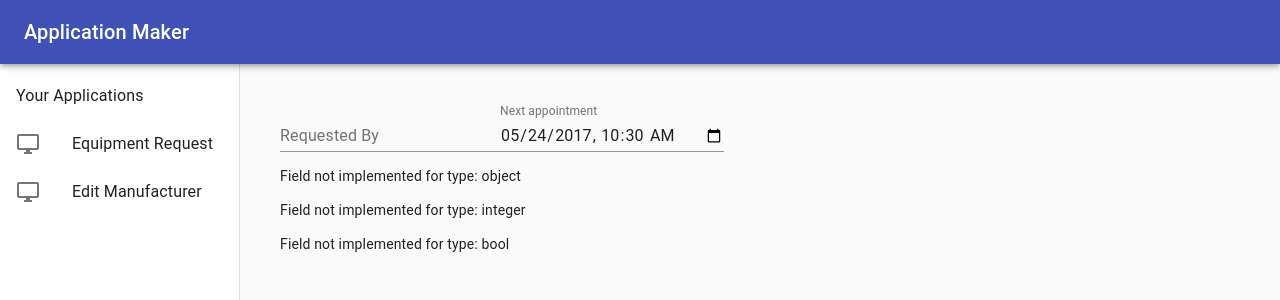
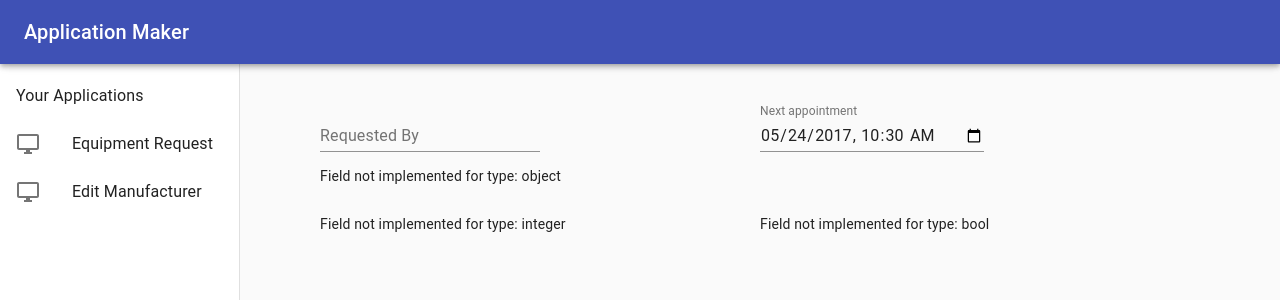
Before and after one commit to chrismendes/test-jsonforms, a React (Create React App) app: page /apps/equipment-request in a window 1280 px wide. Shown: the top 300 px of the page. Built offline with nearby package versions, Linux system fonts and the light colour scheme.

Commit message:
Implemented basic layout recognition

```diff
--- a/src/App.js
+++ b/src/App.js
@@ -8,7 +8,7 @@ import userData from './appmaker/services/userData';
 
 import AppBar from './appmaker/components/common/AppBar';
 import SideMenu from './appmaker/components/common/SideMenu';
-import ClientAppContainer from './appmaker/components/ClientAppContainer';
+import ClientAppContainer from './appmaker/components/common/ClientAppContainer';
 import MaterialToolbar from '@material-ui/core/Toolbar';
 import { css, jsx } from '@emotion/core';
 
@@ -19,15 +19,14 @@ function App() {
 
   return (
     <Router>
-      <div css={css`
-        display: flex;
-      `}>
+      <div css={css`display: flex;`}>
 
         <AppBar />
         <SideMenu />
-        <main css={css`padding: 40px;`}>
 
+        <ClientAppContainer>
           <MaterialToolbar />
+
           <Switch>
             <Route
               key="0"
@@ -36,6 +35,7 @@ function App() {
             >
               <h2>Select an Application</h2>
             </Route>
+
             {clientApps.map((app, i) => (
               <Route
                 key={i+1}
@@ -47,7 +47,7 @@ function App() {
             ))}
           </Switch>
 
-        </main>
+        </ClientAppContainer>
       </div>
     </Router>
   );
--- /dev/null
+++ b/src/appmaker/components/common/ClientAppContainer/ClientAppContainer.js
@@ -0,0 +1,16 @@
+/** @jsx jsx */
+import React from 'react';
+import { css, jsx } from '@emotion/core';
+import { PinDropSharp } from '@material-ui/icons';
+
+const ClientAppContainer = (props) => {
+
+  return (
+    <main css={css`padding: 40px 80px; width: 100%;`}>
+      {props.children}
+    </main>
+  );
+
+};
+
+export default ClientAppContainer;
--- /dev/null
+++ b/src/appmaker/components/common/ClientAppContainer/index.js
@@ -0,0 +1,2 @@
+import ClientAppContainer from './ClientAppContainer';
+export default ClientAppContainer;
--- a/src/appmaker/factories/AppFactory/AppFactory.js
+++ b/src/appmaker/factories/AppFactory/AppFactory.js
@@ -1,22 +1,63 @@
+/** @jsx jsx */
 import React from 'react';
 import FieldFactory from '../FieldFactory';
+import LayoutFactory from '../LayoutFactory';
+import { css, jsx } from '@emotion/core';
 
 const AppFactory = (props) => {
 
   const config = props.config;
+  const layouts = props.config.layout;
   const routePrefix = '/app/';
 
   if(!config) {
     return false;
   }
 
+  /**
+   * Fetch column/row position for given field
+   *
+   * @param {string} fieldName Name of field
+   * @returns {object} Column/row position
+   */
+  const getLayoutConfig = (fieldName) => {
+    if(!fieldName) {
+      return false;
+    }
+    for(const layout of layouts) {
+      if(layout.field === fieldName) {
+        return {
+          column: (layout.position.column + 1),
+          row: (layout.position.row + 1)
+        };
+      }
+    }
+    return null;
+  };
+
+  /**
+   * Generate fields with layout positioning based on given config data
+   *
+   * @param {object} fieldConfig Field config/definition object
+   */
   const generateFields = (fieldConfig) => {
     return (
-      <React.Fragment>
+      <div css={css`
+        display: grid;
+        grid-template-columns: 50% 50%;
+      `}>
+
         {fieldConfig.map(function(field, i) {
-          return <FieldFactory type={field.type} label={field.name} key={i} />
+          const layout = getLayoutConfig(field.name);
+
+          return ((layout) ?
+            <LayoutFactory col={layout.column} row={layout.row} key={i}>
+              <FieldFactory type={field.type} label={field.name} key={i} />
+            </LayoutFactory>
+          : '');
         })}
-      </React.Fragment>
+
+      </div>
     );
   };
 
--- /dev/null
+++ b/src/appmaker/factories/LayoutFactory/LayoutFactory.js
@@ -0,0 +1,23 @@
+/** @jsx jsx */
+import React from 'react';
+import { css, jsx } from '@emotion/core';
+
+const LayoutFactory = (props) => {
+
+  const columnPosition = props.col;
+  const rowPosition = props.row;
+
+  return (
+    <div css={css`
+      grid-column-start: ${columnPosition};
+      grid-column-end: ${columnPosition};
+      grid-row-start: ${rowPosition};
+      grid-row-end: ${rowPosition};
+    `}>
+      {props.children}
+    </div>
+  );
+
+};
+
+export default LayoutFactory;
--- /dev/null
+++ b/src/appmaker/factories/LayoutFactory/index.js
@@ -0,0 +1,2 @@
+import LayoutFactory from './LayoutFactory';
+export default LayoutFactory;
--- a/src/data/Apps.js
+++ b/src/data/Apps.js
@@ -69,6 +69,11 @@ const apps = [
           "max-value": 10,
           "step": 1
         }
+      },
+      {
+        "field": "Approved",
+        "position": {"row": 2, "column": 1},
+        "display": "bool"
       }
     ],
     "workflowTriggers": {
```
